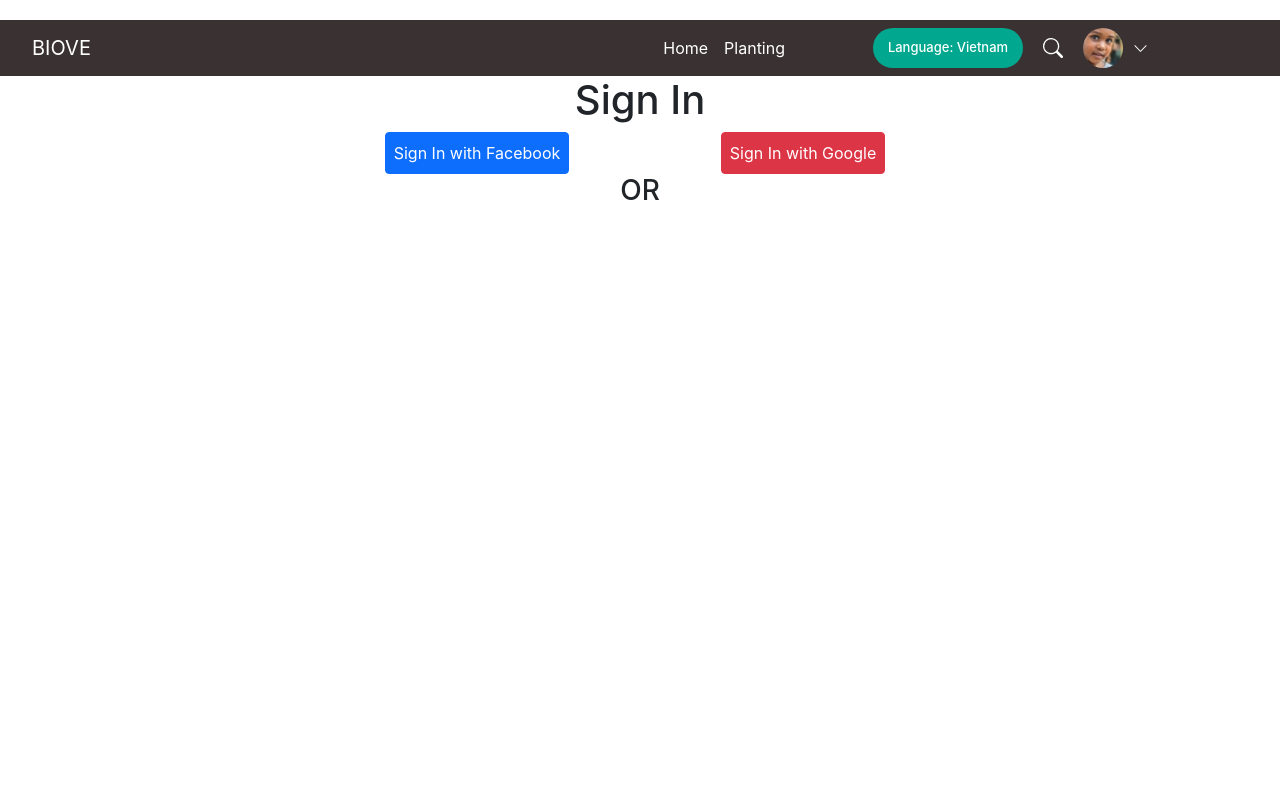
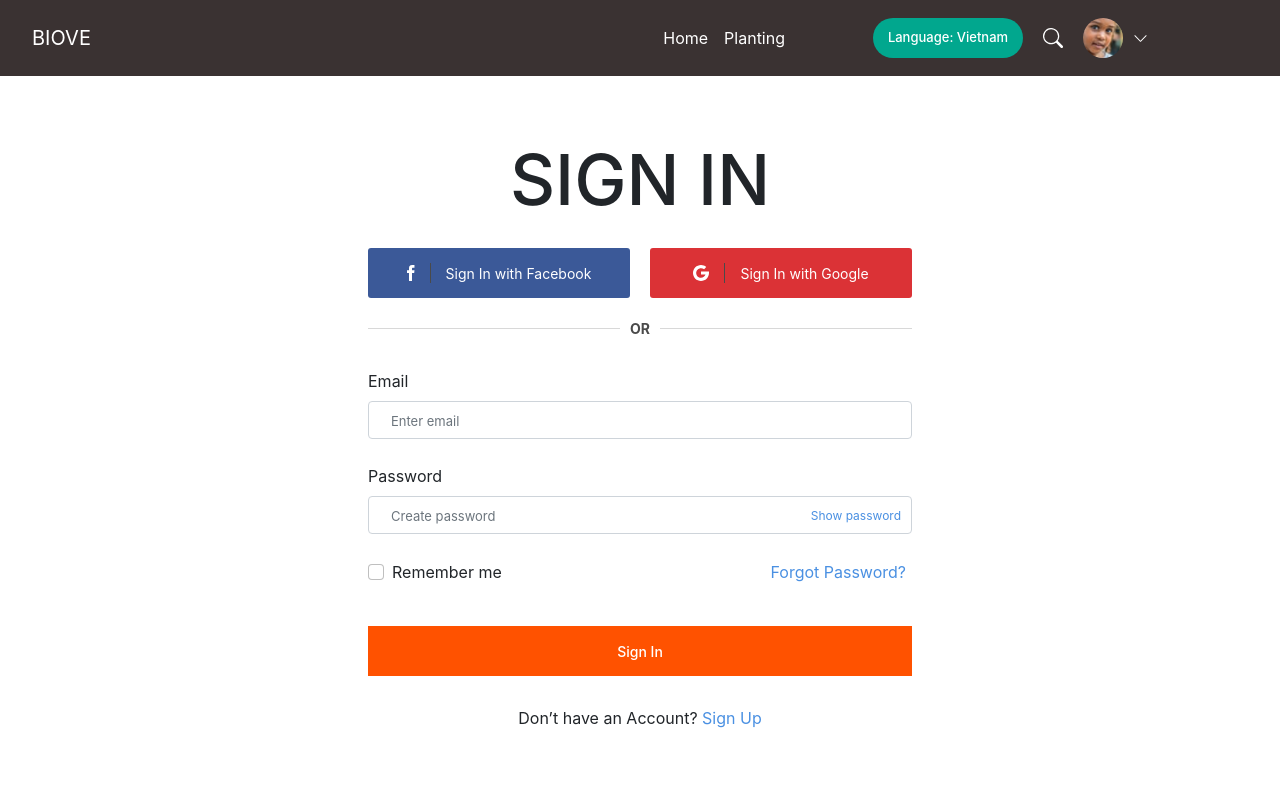
Before and after one commit to nvm99/biove, a React (Create React App) app: page /login in a window 1280 px wide. Shown: the top 800 px of the page. Built offline with nearby package versions, Linux system fonts and the light colour scheme.

Commit message:
hoan thanh giao dien trang login (chua co logic)

```diff
--- a/src/App.js
+++ b/src/App.js
@@ -11,12 +11,13 @@ function App() {
   return (
     <div className="App">
       <Login/>
-     {/* <Header></Header> */}
-     {/* <Slider></Slider>
+     {/* <Header></Header>
+    <Slider></Slider>
      <Introduction></Introduction>
      <Heatmap></Heatmap>
      <Testimonial></Testimonial>
      <Footer></Footer> */}
+     <Footer></Footer>
     </div>
   );
 }
--- a/src/Components/Footer.js
+++ b/src/Components/Footer.js
@@ -71,6 +71,9 @@ export default class Footer extends Component {
   }
 }
 const Styles = {
+  footerContainer:{
+    borderTop:"1px solid #E4E4E4"
+  },
   footerContainerFirst: {
     marginLeft: "9%",
     marginTop: "4%",
--- a/src/Components/Navbar.js
+++ b/src/Components/Navbar.js
@@ -4,7 +4,7 @@ import avatarMenu from "../assets/avatarMenu.png";
 export default class Navbar extends Component {
   render() {
     return (
-      <div style={Styles.marginTopMed}>
+      <div style={Styles.paddingVertical}>
         <nav class="navbar navbar-expand-lg navbar-dark">
           <div class="container-fluid" >
             <a class="navbar-brand" href="#" style={Styles.marginLeftMed}>
@@ -165,8 +165,9 @@ const Styles = {
   marginRightULg: {
     marginRight: "120px",
   },
-  marginTopMed: {
-    marginTop: "20px",
+  paddingVertical: {
+    paddingTop: "10px",
+    paddingBottom: "10px",
   },
   dropdownProfile: {
     display: "flex",
--- a/src/pages/Login.js
+++ b/src/pages/Login.js
@@ -1,30 +1,239 @@
-import React, { Component } from 'react';
-import Navbar from '../Components/Navbar';
+import React, { Component } from "react";
+import Navbar from "../Components/Navbar";
 import "./Login.css";
-class Login extends Component {
+export default class Login extends Component {
   render() {
     return (
-            <div align="center">
+      <div>
         <div className="nav-bar">
           <Navbar />
         </div>
-                <h1>Sign In</h1>
-                <div className="row">
-                    <div class="col-xl"></div>
-                    <div class="col-xl">
-                        <button type="button" class="btn btn-primary p-2">Sign In with Facebook</button>
+        <div style={Styles.loginContainer}>
+          <p style={Styles.signInText}>SIGN IN</p>
+          <div style={Styles.signInSocialNetworkContainer}>
+            <button
+              style={{
+                ...Styles.signInSocialNetworkButton,
+                ...Styles.signInFacebook,
+              }}
+            >
+              <svg
+                width="8"
+                height="16"
+                viewBox="0 0 8 16"
+                fill="none"
+                xmlns="http://www.w3.org/2000/svg"
+              >
+                <path
+                  d="M4.998 16H2V8H0V5.24297L2 5.24206L1.99675 3.61781C1.99675 1.36856 2.60666 0 5.25612 0H7.462V2.75756H6.08341C5.05166 2.75756 5.00203 3.14281 5.00203 3.862L4.99794 5.24206H7.4775L7.18519 7.99909L5 8L4.998 16Z"
+                  fill="white"
+                />
+              </svg>
+              <div style={Styles.verticalSeparator}></div>
+              <p style={Styles.signInSocialNetworkText}>
+                Sign In with Facebook
+              </p>
+            </button>
+            <button
+              style={{
+                ...Styles.signInSocialNetworkButton,
+                ...Styles.signInGoogle,
+              }}
+            >
+              <svg
+                width="16"
+                height="16"
+                viewBox="0 0 16 16"
+                fill="none"
+                xmlns="http://www.w3.org/2000/svg"
+              >
+                <path
+                  d="M8 6.4V9.6H12.5264C11.8656 11.4624 10.0864 12.8 8 12.8C5.3536 12.8 3.2 10.6464 3.2 8C3.2 5.3536 5.3536 3.2 8 3.2C9.1472 3.2 10.2512 3.6112 11.1088 4.3584L13.2112 1.9456C11.7712 0.6912 9.9216 0 8 0C3.5888 0 0 3.5888 0 8C0 12.4112 3.5888 16 8 16C12.4112 16 16 12.4112 16 8V6.4H8Z"
+                  fill="white"
+                />
+              </svg>
+
+              <div style={Styles.verticalSeparator}></div>
+              <p style={Styles.signInSocialNetworkText}>Sign In with Google</p>
+            </button>
           </div>
-                    <div class="col-xl">
-                        <button type="button" class="btn btn-danger p-2">Sign In with Google</button>
+          <div style={Styles.horizontalSeparatorContainer}>
+            <div style={Styles.horizontalSeparator}></div>
+            <p style={Styles.horizontalSeparatorText}>OR</p>
+            <div style={Styles.horizontalSeparator}></div>
           </div>
-                    <div class="col-xl"></div>
+          <div style={Styles.formContainer}>
+            <form style={Styles.form}>
+              <div class="mb-3">
+                <label for="exampleInputEmail1" class="form-label">
+                  Email
+                </label>
+                <input
+                  type="email"
+                  class="form-control"
+                  id="exampleInputEmail1"
+                  aria-describedby="emailHelp"
+                  placeholder="Enter email"
+                />
+              </div>
+              <div style={Styles.formSeparator}></div>
+              <div style={{ position: "relative" }} class="mb-3">
+                <label for="exampleInputPassword1" class="form-label">
+                  Password
+                </label>
+                <input
+                  type="password"
+                  class="form-control"
+                  id="exampleInputPassword1"
+                  placeholder="Create password"
+                />
+                <button style={Styles.showPasswordButton}>Show password</button>
               </div>
 
-                <h3>OR</h3>
+              <div style={Styles.formSeparator}></div>
+              <div style={Styles.passwordCheckContainer}>
+                <div class="mb-3 form-check">
+                  <input
+                    type="checkbox"
+                    class="form-check-input"
+                    id="exampleCheck1"
+                  />
+                  <label class="form-check-label" for="exampleCheck1">
+                    Remember me
+                  </label>
+                </div>
+                <button style={Styles.forgotPasswordButton}>Forgot Password?</button>
+              </div>
 
+              <div style={Styles.formSeparator}></div>
+              <button type="submit" style={Styles.SignInSubmitButton}>
+                Sign In
+              </button>
+            </form>
+          </div>
+          <p style={Styles.signUpText}>
+            Don’t have an Account? <a style={Styles.signUpLink} href="#">Sign Up</a>
+          </p>
+        </div>
       </div>
     );
   }
 }
 
-export default Login;
+const Styles = {
+  signInText: {
+    fontSize: "70px",
+    fontWeight: "500",
+    marginTop: "4%",
+    textAlign: "center",
+  },
+  loginContainer: {
+    display: "flex",
+    alignItems: "center",
+    justifyContent: "center",
+    flexDirection: "column",
+  },
+  signInSocialNetworkContainer: {
+    display: "flex",
+    alignItems: "center",
+    justifyContent: "center",
+  },
+  signInSocialNetworkButton: {
+    borderRadius: "3px",
+    width: "262px",
+    height: "50px",
+    border: "none",
+    display: "flex",
+    alignItems: "center",
+    justifyContent: "center",
+  },
+  signInFacebook: {
+    backgroundColor: "#3B5998",
+  },
+  signInGoogle: {
+    backgroundColor: "#DB3236",
+    marginLeft: "20px",
+  },
+  verticalSeparator: {
+    backgroundColor: "#4A4A4A",
+    width: "1px",
+    height: "20px",
+    marginLeft: "15px",
+    marginRight: "15px",
+  },
+  signInSocialNetworkText: {
+    fontSize: "14px",
+    color: "white",
+    marginBottom: "0",
+  },
+  horizontalSeparatorContainer: {
+    marginTop: "20px",
+    marginBottom: "30px",
+    display: "flex",
+    alignItems: "center",
+    justifyContent: "center",
+  },
+  horizontalSeparator: {
+    backgroundColor: "#D8D8D8",
+    width: "252px",
+    height: "1px",
+  },
+  horizontalSeparatorText: {
+    fontSize: "14px",
+    fontWeight: "700",
+    marginBottom: "0",
+    marginLeft: "10px",
+    marginRight: "10px",
+    color: "#4A4A4A",
+  },
+  formContainer: {
+    width: "544px",
+    display: "flex",
+    alignItems: "center",
+    justifyContent: "center",
+  },
+  form: {
+    width: "100%",
+  },
+  formSeparator: {
+    marginTop: "25px",
+  },
+  showPasswordButton: {
+    border: "none",
+    backgroundColor: "white",
+    position: "absolute",
+    top: "42px",
+    right: "5px",
+    color: "#4A90E2",
+    fontSize: "12px",
+  },
+  passwordCheckContainer:{
+    display:"flex",
+    alignItems:"center"
+  },
+  forgotPasswordButton:{
+    marginBottom:"1rem",
+    border: "none",
+    backgroundColor: "white",
+    color: "#4A90E2",
+    marginLeft:"auto"
+  },
+  SignInSubmitButton:{
+    border:"none",
+    color:"white",
+    backgroundColor:"#FF5200",
+    width:"544px",
+    height:"50px",
+    fontWeight:"500",
+    fontSize:"14px"
+  },
+  signUpText:{
+    display:"block",
+    marginTop:"30px",
+    marginBottom:"10%"
+  },
+  signUpLink:{
+    textDecoration:"none",
+    color:"#4A90E2"
+  }
+};
```
Also changed, not shown: src/App.css (line endings or trailing spaces). Lines whose indentation alone changed are shown as unchanged.
